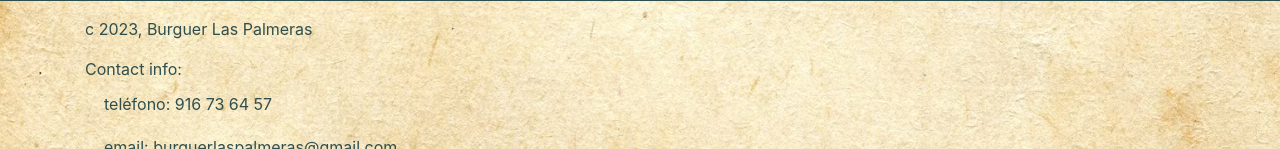
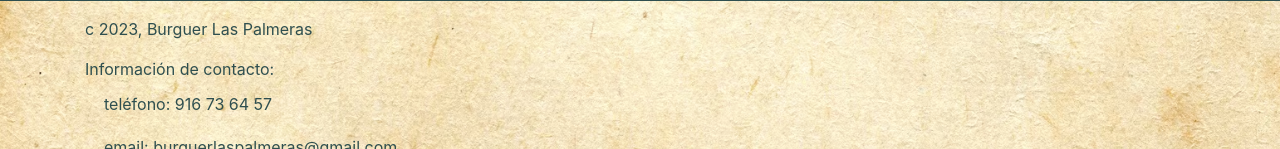
Before and after one commit to BurguerLasPalmeras/Web-Palmeras, a plain HTML site: page sobre-nosotros.html in a window 1280 px wide. Shown: the part 752-901 px from the top of the page. Drawn offline with nearby package versions, Linux system fonts and the light colour scheme; some packages are replaced by stand-ins of ours; a script that the page names is missing; a web font is replaced by a local one.

Commit message:
Update sobre-nosotros.html

```diff
--- a/sobre-nosotros.html
+++ b/sobre-nosotros.html
@@ -76,7 +76,7 @@
         <div class="container">
             <footer style="color: darkslategray">
                 <p>c 2023, Burguer Las Palmeras</p>
-                <a>Contact info: </a>
+                <a>Información de contacto: </a>
                 <a class="nav-link" href="tel: 916736457">teléfono: 916 73 64 57</a>
                 <a class="nav-link" href="mailto: burguerlaspalmeras@gmail.com">email: burguerlaspalmeras@gmail.com</a>
                 <a class="nav-link" href="https://www.facebook.com/profile.php?id=100056587136761">facebook: Burguer Las Palmeras</a>
```
